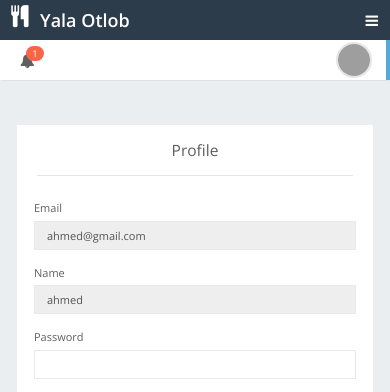
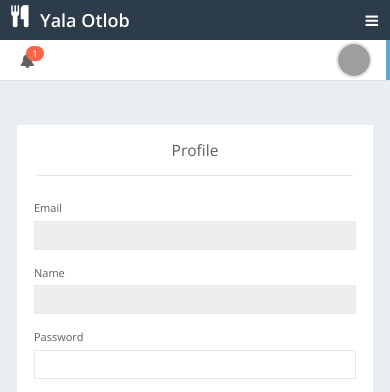
Before and after one commit to ezamlee/nodejs, a Node server app: template views/profile.ejs in a window 390 px wide. Shown: the top 392 px of the page. Run offline with Node 20, Linux system fonts and the light colour scheme; the template is opened without the code that fills it, so the values that code supplies are empty; some libraries are stand-ins or nearby versions; grey boxes are pictures that could not be loaded.

Commit message:
new update in profile page

```diff
--- a/controllers/profile.js
+++ b/controllers/profile.js
@@ -26,6 +26,7 @@ router.use("/",(req,resp,next)=>{
                 console.log("user loaded successfully")
                 req.session.name = data[0].name;
                 req.session.img  = data[0].img;
+                req.session.password  = data[0].password;
                 next()
             }
         })
@@ -33,7 +34,7 @@ router.use("/",(req,resp,next)=>{
 })
 
 router.get("/", function (req, resp) {
-  resp.render("profile", { title: "Profile", username:req.session.name , img:req.session.img});
+  resp.render("profile", { title: "Profile", email:req.session.user, username:req.session.name , img:req.session.img, pass: req.session.password});
 })
 
 
@@ -41,7 +42,7 @@ router.post("/", uploadedFile.single("img"), bodyParser.urlencoded({extended: fa
 
   users.update({_id: req.body.email},{password: req.body.password, img:req.file.filename}, function(err,affectedRows) {
     // console.log('affected rows %d', affectedRows);
-    resp.sendFile('/profile')
+    resp.render("profile", { title: "Profile", email:req.session.user, username:req.session.name, username:req.body.name , img:req.file.filename, pass: req.body.password});
   });
 
 })
--- a/views/profile.ejs
+++ b/views/profile.ejs
@@ -32,22 +32,27 @@
                   <div class="form-group">
  										<label class="col-md-2 control-label">Email</label>
  										<div class="col-md-10">
-                      <input type="text" class="form-control" name="email" id='email' value="ahmed@gmail.com" readonly>
+                      <input type="text" class="form-control" name="email" id='email' value="<%= email %>" readonly>
                     </div>
  									</div>
                   <!--Text Input-->
  									<div class="form-group">
  										<label class="col-md-2 control-label" for="name">Name</label>
  										<div class="col-md-10">
- 											<input type="text" id="name" name="name" class="form-control" value="ahmed" readonly>
+ 											<input type="text" id="name" name="name" class="form-control" value="<%= username %>" readonly>
  										</div>
  									</div>
  									<!--Password-->
  									<div class="form-group">
  										<label class="col-md-2 control-label" for="password">Password</label>
  										<div class="col-md-10">
- 											<input type="password" id="password" name="password" class="form-control" value="">
- 											<!-- <small class="help-block">Please enter password</small> -->
+ 											<input type="text" id="password" name="password" class="form-control" placeholder="<%= pass %>">
+ 										</div>
+ 									</div>
+                  <div class="form-group">
+ 										<label class="col-md-2 control-label" for="password">Old Img</label>
+ 										<div class="col-md-10">
+ 											<img id="oldImg" name="oldImg" src="/img/profile/<%= img %>">
  										</div>
  									</div>
                   <div class="form-group">
```
Also changed, not shown: 5 other files.
